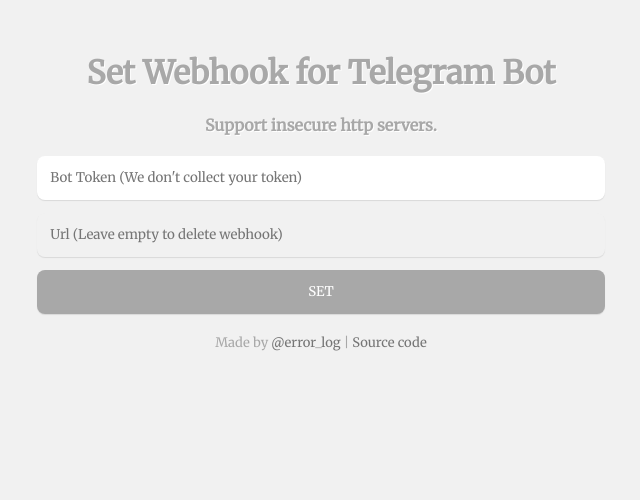
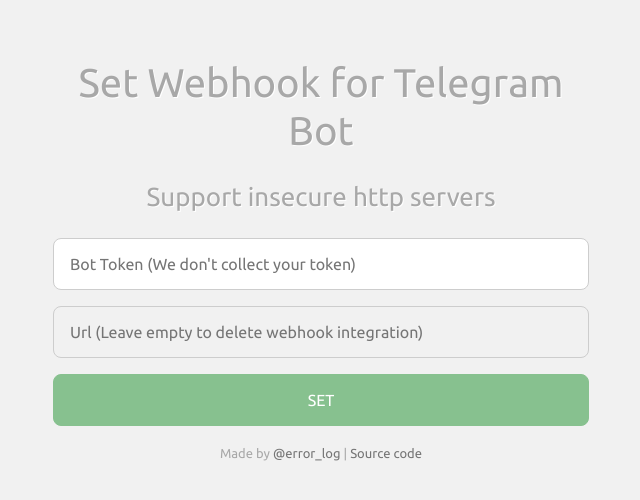
Before and after one commit to radyakaze/setwebhook, a website: page static/index.html in a window 1280 px wide. Shown: the whole page, without its empty margins (319-959 px from the left). Drawn offline with Linux system fonts and the light colour scheme.

Commit message:
New html5 template

```diff
--- a/static/assets/main.css
+++ /dev/null
@@ -1,73 +0,0 @@
-* {
-  font-family: 'Merriweather', sans-serif;
-}
-html, body {
-  background: #f1f1f1;
-  padding: 1em;
-  max-width: 600px;
-  text-align: center;
-  margin: auto;
-}
-
-h1, h4 {
-  color: #a8a8a8;
-  text-shadow: 1px 1px 0 white;
-}
-
-form {
-  margin: 20px auto;
-}
-
-input {
-  border: 0;
-  outline: 0;
-  padding: 1em;
-  border-radius: 8px;
-  display: block;
-  width: 100%;
-  margin-top: 1em;
-  box-shadow: 0 1px 1px rgba(0, 0, 0, 0.1);
-  resize: none;
-  box-sizing: border-box;
-}
-input:focus {
-  box-shadow: 0 0px 2px #3FB6F2 !important;
-}
-
-#submit {
-  color: white;
-  background: #3FB6F2;
-  cursor: pointer;
-}
-#submit:hover {
-  box-shadow: 0 1px 1px 1px rgba(170, 170, 170, 0.6);
-}
-
-#result {
-  background: #fff;
-  padding: 1em;
-  border-radius: 8px;
-  display:none;
-  margin-bottom: 1em;
-}
-#result::before {
-  content: "Result:";
-  display: block;
-  font-weight: bold;
-}
-#submit[disabled] {
-  background: #a8a8a8;
-}
-
-input[disabled] {
-  cursor: not-allowed;
-}
-
-footer {
-  color: #a8a8a8;
-  font-size: small;
-}
-a {
-  color: #757575;
-  text-decoration: none;
-}
--- a/static/assets/main.js
+++ b/static/assets/main.js
@@ -1,23 +1,14 @@
 var token = document.getElementById('token');
 var url = document.getElementById('url');
 var submitBtn = document.getElementById('submit');
-
 token.oninput = function() {
-  if (token.value.length > 20) {
-    submitBtn.disabled = false;
-    url.disabled = false;
-  } else {
-    submitBtn.disabled = true;
-    url.disabled = true;
-  }
+  disabled = !token.checkValidity();
+  submitBtn.disabled = disabled;
+  url.disabled = disabled;
 }
 
 url.oninput = function() {
-  submitBtn.disabled = false;
-  var regex = /^https?:\/\/(\w+\.)?\w{3,}\.\w{2,}/i
-  if (url.value.length > 0 && !regex.test(url.value)) {
-    submitBtn.disabled = true;
-  }
+  submitBtn.disabled = !url.checkValidity();
 }
 
 document.getElementById('setwebhook').onsubmit = function() {
--- /dev/null
+++ b/static/assets/style.css
@@ -0,0 +1,99 @@
+* {
+  font-family: 'Ubuntu', sans-serif;
+  box-sizing: border-box;
+}
+
+html, body {
+  background: #f1f1f1;
+  padding: 1em;
+  max-width: 600px;
+  text-align: center;
+  margin: auto;
+}
+
+h1 {
+  font-size: 2.5rem;
+  line-height: 1.2;
+}
+
+h3 {
+  font-size: 1.625rem;
+  line-height: 1.154;
+}
+
+h1, h3 {
+  color: #a8a8a8;
+  text-shadow: 1px 1px 0 #fff;
+  font-weight: 300;
+}
+
+form {
+  margin: 20px auto;
+}
+
+input {
+  border: 0;
+  outline: 0;
+  padding: 1em;
+  border-radius: 8px;
+  display: block;
+  width: 100%;
+  margin-top: 1em;
+  resize: none;
+  border: 1px solid #cdcdcd;
+  transition: border .2s ease-out;
+  font-size: 1rem;
+}
+input:focus {
+  border: 1px solid #0f8420;
+}
+
+input:invalid:focus {
+  border: 1px solid #d73024 !important;
+}
+
+#submit {
+  color: #fff;
+  background: #0f8420;
+  border: 1px solid #0f8420;
+  cursor: pointer;
+  transition: background .2s;
+}
+#submit:enabled:hover {
+  background: #0a5615;
+  border: 1px solid #0a5615;
+}
+#submit:disabled {
+  background: #87C18F;
+  border: 1px solid #87C18F;
+}
+
+#submit::-moz-focus-inner {
+  border: 0;
+}
+
+#result {
+  background: #fff;
+  padding: 1em;
+  border-radius: 8px;
+  display:none;
+  margin-bottom: 1em;
+}
+#result:before {
+  content: "Result:";
+  display: block;
+  font-weight: bold;
+}
+
+input:disabled {
+  cursor: not-allowed !important;
+}
+
+footer {
+  color: #a8a8a8;
+  font-size: small;
+}
+a {
+  color: #757575;
+  text-decoration: none;
+}
--- a/static/index.html
+++ b/static/index.html
@@ -3,8 +3,8 @@
 <head>
   <meta charset="UTF-8">
   <title>Set Webhook</title>
-  <link href="//fonts.googleapis.com/css?family=Merriweather" rel="stylesheet">
-  <link href="assets/main.min.css" rel="stylesheet">
+  <link href="https://fonts.googleapis.com/css?family=Ubuntu" rel="stylesheet">
+  <link href="assets/style.min.css" rel="stylesheet">
   <meta http-equiv="X-UA-Compatible" content="IE=edge">
   <meta name="viewport" content="width=device-width, initial-scale=1.0, maximum-scale=1.0, user-scalable=no">
   <meta name="keywords" content="setwebhook, bot, telegram, webhook, webhook without ssl, webhook without https" />
@@ -13,14 +13,14 @@
 </head>
 <body>
   <h1>Set Webhook for Telegram Bot</h1>
-  <h4>Support insecure http servers.</h4>
+  <h3>Support insecure http servers</h3>
   <form action="javascript:void(0);" id="setwebhook">
-    <input type="text" id="token" placeholder="Bot Token (We don't collect your token)" autocomplete="off">
-    <input type="url" id="url" placeholder="Url (Leave empty to delete webhook)"  autocomplete="off" disabled>
+    <input type="text" id="token" placeholder="Bot Token (We don't collect your token)" autocomplete="off" pattern=".{3,}:.{10,}" required>
+    <input type="url" id="url" placeholder="Url (Leave empty to delete webhook integration)"  autocomplete="off" disabled pattern="^https?:\/\/(.*)\..{2,}">
     <input type="submit" value="SET" id="submit" disabled>
   </form>
   <div id="result"></div>
   <footer>Made by <a href="https://telegram.me/error_log">@error_log</a> | <a href="https://github.com/radyakaze/setwebhook">Source code</a></footer>
-  <script type="text/javascript" src="assets/main.js"></script>
+  <script type="text/javascript" src="assets/main.min.js"></script>
 </body>
 </html>
```
Also changed, not shown: static/assets/main.min.css (deleted), static/assets/main.min.js, static/assets/style.min.css (added).
